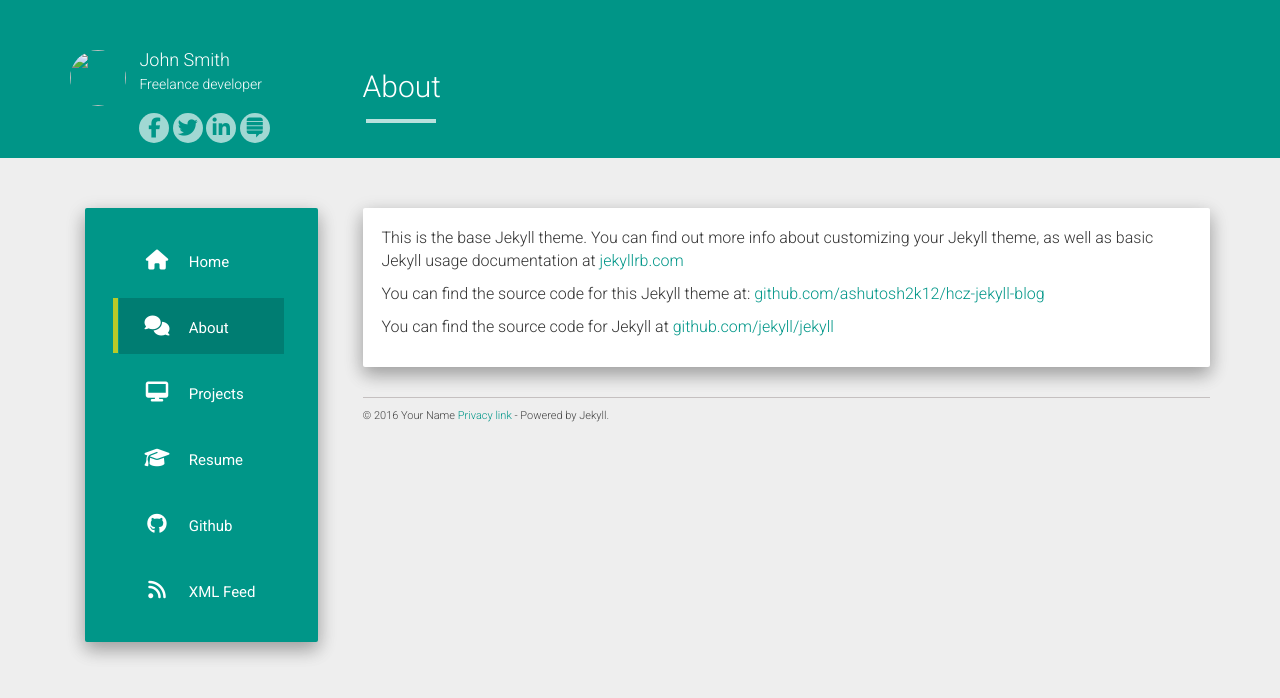
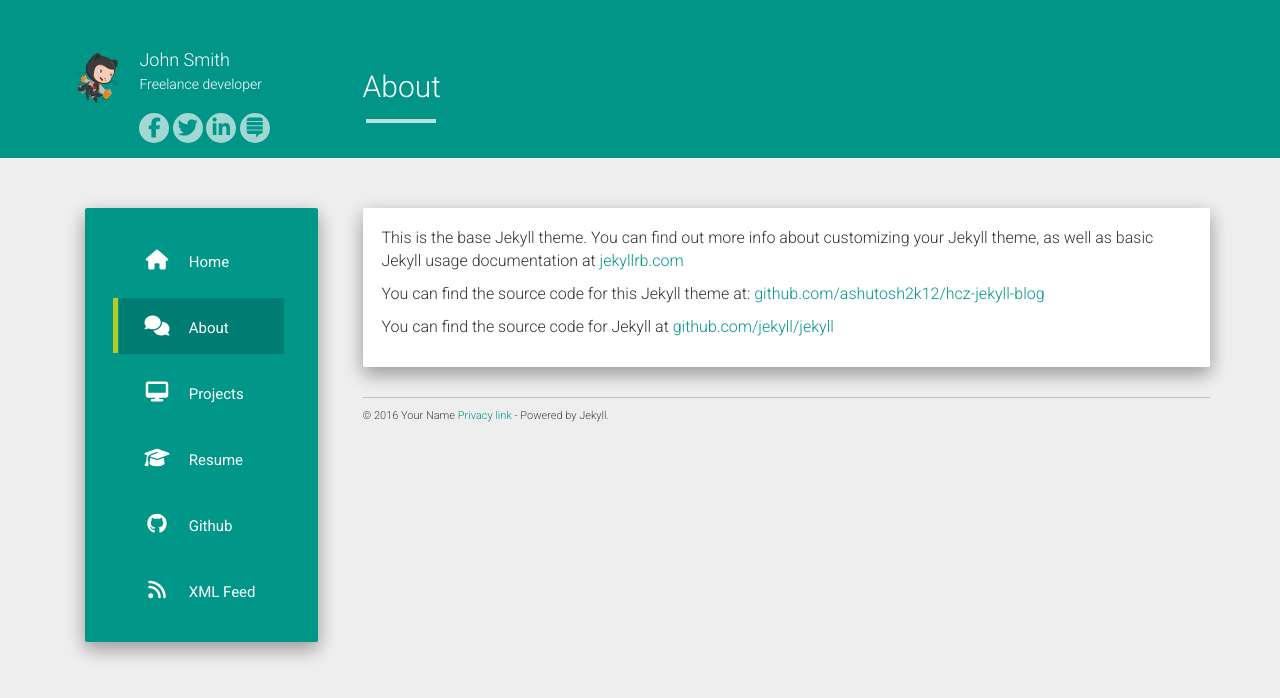
Before and after one commit to codeasashu/hcz-jekyll-blog, a Jekyll site: the page built from about.md, in a window 1280 px wide. Shown: the top 698 px of the page. Built offline with Jekyll 4.4.1, drawn with Linux system fonts in a browser that asks for light colours; nearby versions of some CDN libraries.

Commit message:
relative logo fix

```diff
--- a/_config.yml
+++ b/_config.yml
@@ -1,7 +1,7 @@
 title: John Smith
 description: My Personal Blog
 author: John Smith
-logo: static/img/avatar.png
+logo: /static/img/avatar.png
 github: https://github.com/ashutosh2k12
 about: Freelance developer
 
```
